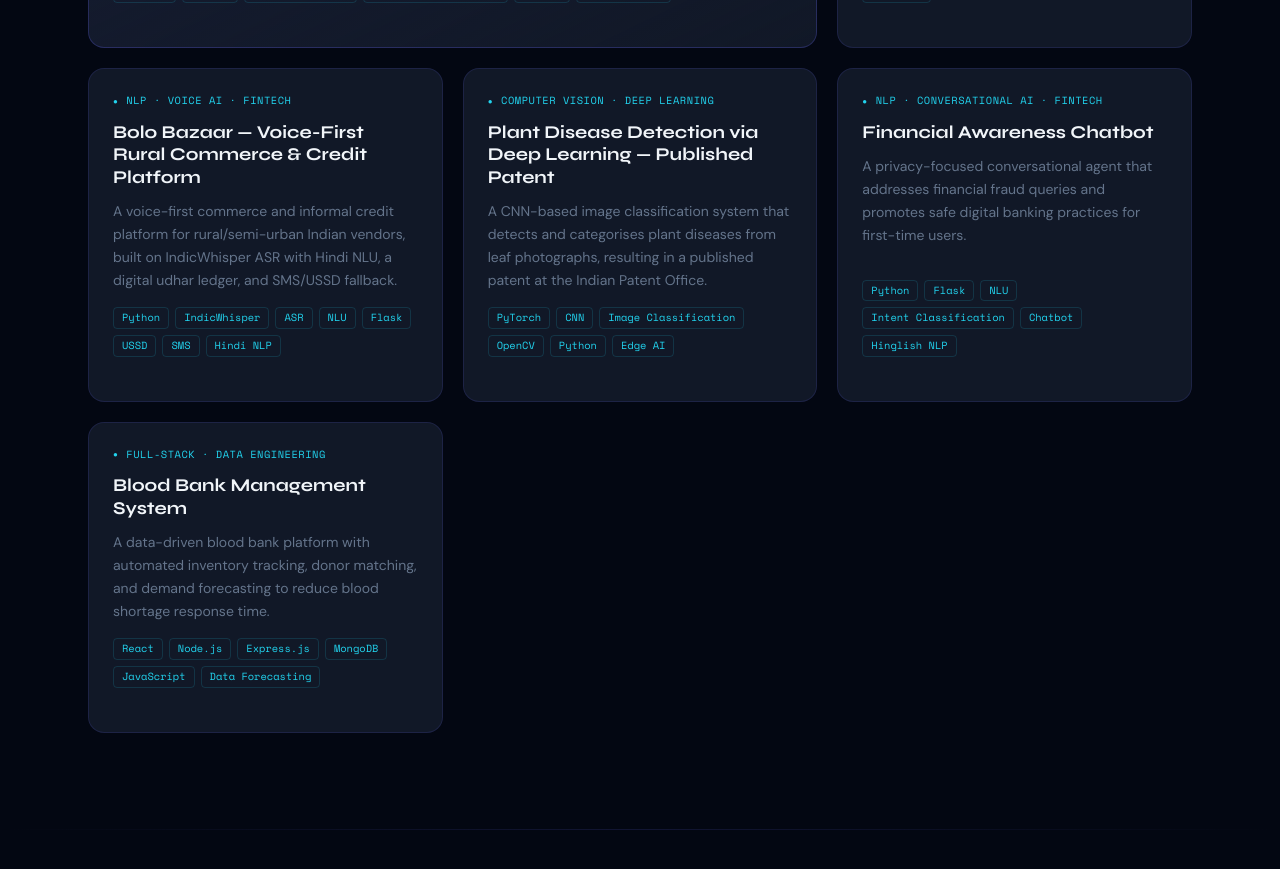
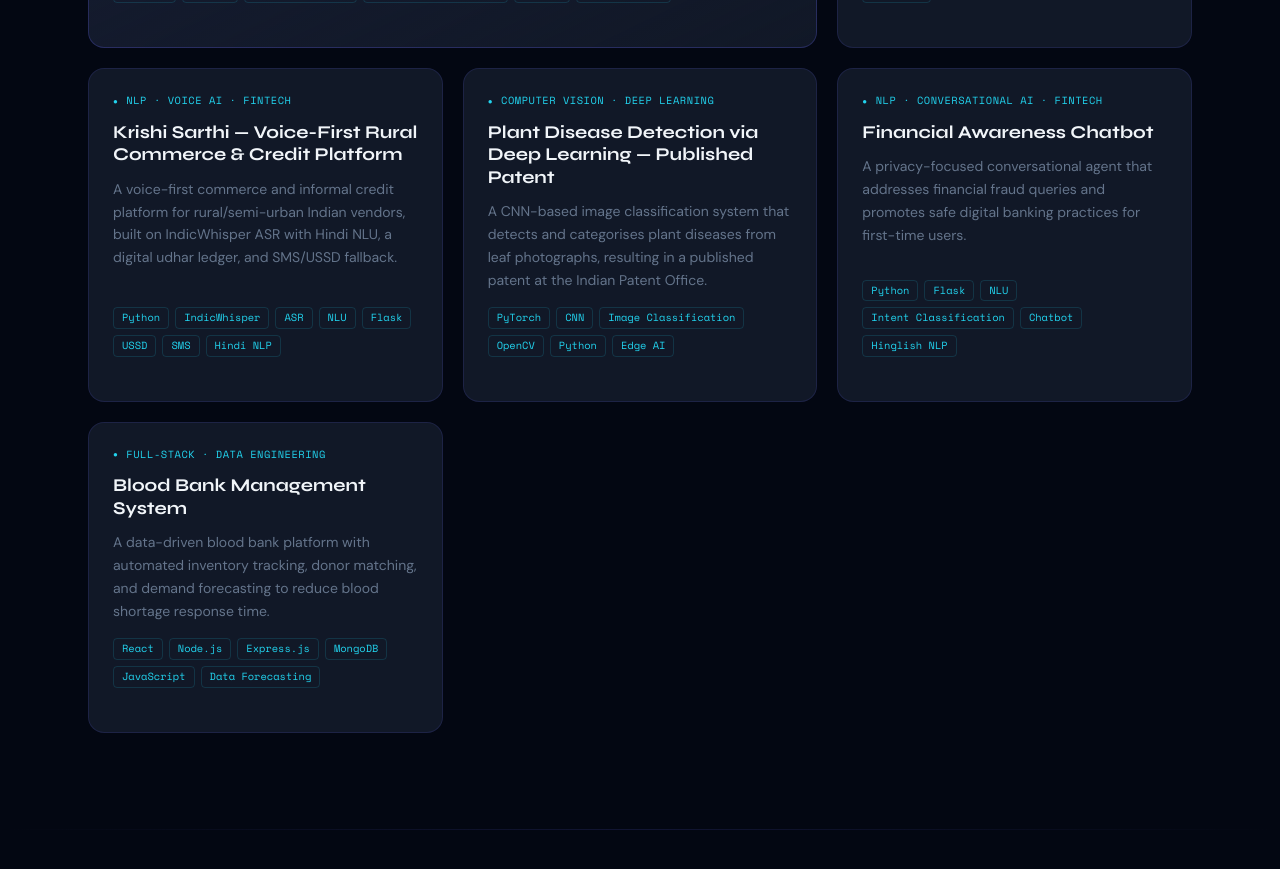
Before and after one commit to Emperor2004/Om-Narayan-Pandit, a Next.js app: page / in a window 1280 px wide. Shown: the part 2240-3109 px from the top of the page. Built offline with nearby package versions, Linux system fonts and the light colour scheme.

Commit message:
fix(projects): Update project title and ID from 'Bolo Bazaar' to 'Krishi Sarthi' for accuracy

```diff
--- a/src/data/index.ts
+++ b/src/data/index.ts
@@ -43,8 +43,8 @@ export const projects: Project[] = [
   },
 
   {
-    id: "bolo-bazaar",
-    title: "Bolo Bazaar — Voice-First Rural Commerce & Credit Platform",
+    id: "krishi-sarthi",
+    title: "Krishi Sarthi — Voice-First Rural Commerce & Credit Platform",
     description:
       "A voice-first commerce and informal credit platform for rural/semi-urban Indian vendors, built on IndicWhisper ASR with Hindi NLU, a digital udhar ledger, and SMS/USSD fallback.",
     longDescription:
```
Also changed, not shown: 1 other file (tests, documents, lock files or other folders).
